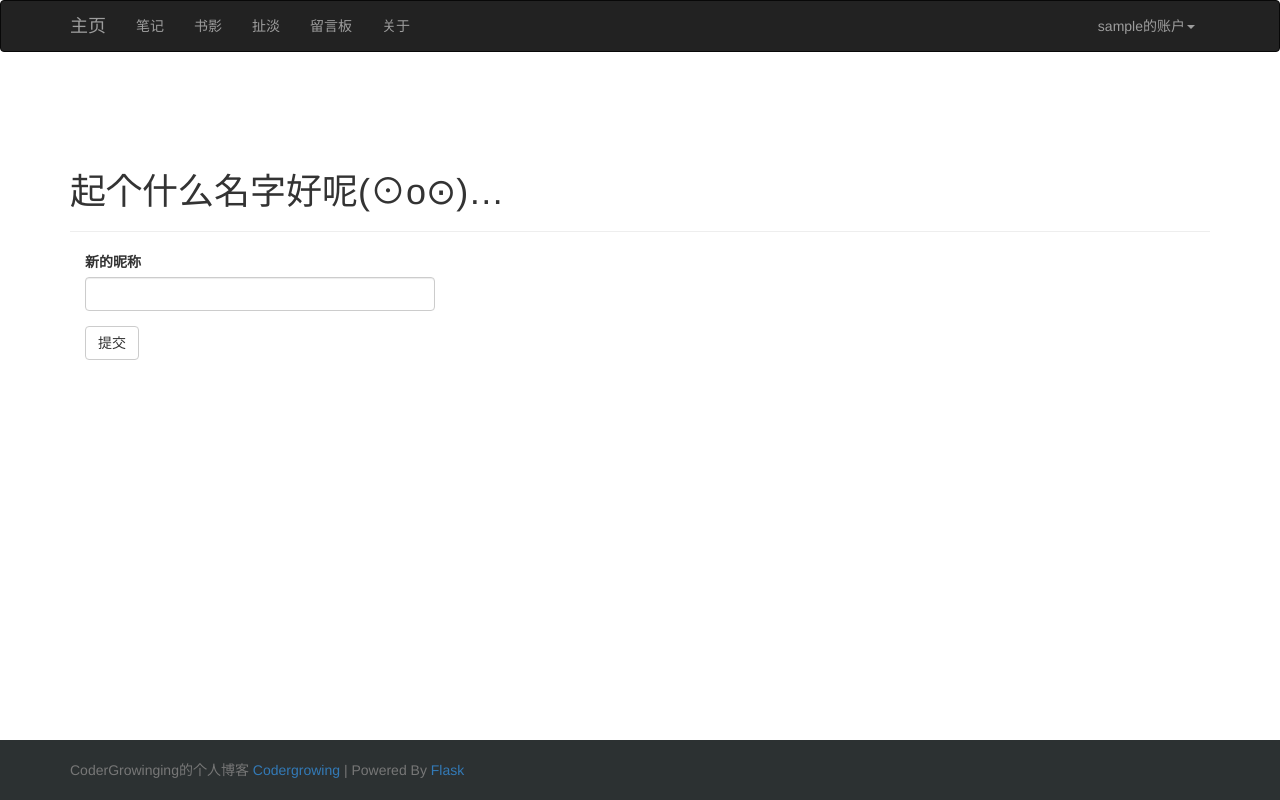
After one commit to CoderGrowing/Blog, a Flask app: page /edit-profile in a window 1280 px wide. The commit adds this page. Run offline with Flask 2, Linux system fonts and the light colour scheme; the visitor is signed in with stand-in values (Sample User, id 1); data comes from the database, SQL or seed files in the repository; both versions use the stored data as it was after the commit; some libraries are stand-ins or nearby versions.

Commit message:
edit-profile and change-password

```diff
--- a/app/main/forms.py
+++ b/app/main/forms.py
@@ -24,7 +24,8 @@ class RegisterForm(FlaskForm):
     email = StringField(u'邮箱', validators=[DataRequired(), Length(1, 64),
                                            Email()])
     username = StringField(u'用户名', validators=[DataRequired()])
-    password = PasswordField(u'密码', validators=[DataRequired(), Length(6, 16, message=u'密码必须为6-16位'), EqualTo('password2', message=u'两次输入的密码不一致')])
+    password = PasswordField(u'密码', validators=[DataRequired(), Length(6, 16, message=u'密码必须为6-16位'),
+                                                EqualTo('password2', message=u'两次输入的密码不一致')])
     password2 = PasswordField(u'确认密码', validators=[DataRequired()])
     submit = SubmitField(u'注册')
 
@@ -40,3 +41,15 @@ class RegisterForm(FlaskForm):
 class CommentForm(FlaskForm):
     body = StringField('', validators=[DataRequired()])
     submit = SubmitField(u'提交')
+
+
+class EditProfileForm(FlaskForm):
+    name = StringField(u'新的昵称', validators=[Length(0, 64)])
+    submit = SubmitField(u'提交')
+
+class ChangePasswordForm(FlaskForm):
+    old_password = PasswordField(u'请输入旧密码', validators=[DataRequired()])
+    new_password = PasswordField(u'请输入新密码', [DataRequired(), Length(6, 16, message=u'密码必须为6-16位'),
+                                              EqualTo('new_password2', message=u'两次输入的密码不一致')])
+    new_password2 = PasswordField(u'确认新密码', validators=[DataRequired()])
+    submit = SubmitField(u'提交')
--- a/app/main/views.py
+++ b/app/main/views.py
@@ -2,7 +2,7 @@
 
 from flask import render_template, redirect, url_for, flash, current_app, request
 from app.main import main
-from .forms import AdminLoginForm, UserLoginForm, RegisterForm, CommentForm
+from .forms import AdminLoginForm, UserLoginForm, RegisterForm, CommentForm, EditProfileForm, ChangePasswordForm
 from app.models import db, Admin, Article, User, Comment
 from flask_login import login_user, login_required, logout_user, current_user
 
@@ -95,3 +95,30 @@ def article(id):
 
     return render_template('article.html', posts=[post], form=form,
                            comments=comments, pagination=pagination)
+
+@main.route('/edit-profile', methods=['POST', 'GET'])
+@login_required
+def edit_profile():
+    form = EditProfileForm()
+    if form.validate_on_submit():
+        current_user.username = form.name.data
+        db.session.add(current_user)
+        flash(u'昵称修改成功！')
+        return redirect(url_for('main.index', username=current_user.username))
+
+    return render_template('edit-profile.html', form=form)
+
+@main.route('/change-password', methods=['POST', 'GET'])
+@login_required
+def change_password():
+    form = ChangePasswordForm()
+    if form.validate_on_submit():
+        if current_user.verify_password(form.old_password.data):
+            current_user.password = form.new_password.data
+            db.session.add(current_user)
+            flash(u'密码修改成功！')
+            return redirect(url_for('main.index'))
+        else:
+            flash(u'密码错误，请确认您输入的密码是否正确')
+
+    return render_template('change-password.html', form=form)
--- a/app/templates/base.html
+++ b/app/templates/base.html
@@ -30,10 +30,11 @@
             {% if current_user.is_authenticated %}
             <li class="dropdown">
                 <a href="#" class="dropdown-toggle" data-toggle="dropdown">
-                    账户<b class="caret"></b></a>
+                    {{ current_user.username }}的账户<b class="caret"></b></a>
                 <ul class="dropdown-menu">
                     <li><a href="{{ url_for('main.logout') }}">登出</a></li>
-                    <li><a href="#">修改资料</a></li>
+                    <li><a href="{{ url_for('main.edit_profile') }}">换个名字\(^o^)/~</a></li>
+                    <li><a href="{{ url_for('main.change_password') }}">修改密码</a></li>
                 </ul>
             </li>
             {% else %}
--- /dev/null
+++ b/app/templates/edit-profile.html
@@ -0,0 +1,13 @@
+{% extends "base.html" %}
+{% import "bootstrap/wtf.html" as wtf %}
+
+{% block title %}换个名字\(^o^)/~{% endblock %}
+
+{% block page_content %}
+<div class="page-header">
+    <h1>起个什么名字好呢(⊙o⊙)…</h1>
+</div>
+<div class="col-md-4">
+    {{ wtf.quick_form(form) }}
+</div>
+{% endblock %}
```
Also changed, not shown: app/templates/change-password.html (added, +13 -0 lines), data-dev.sqlite, 1 other file.
